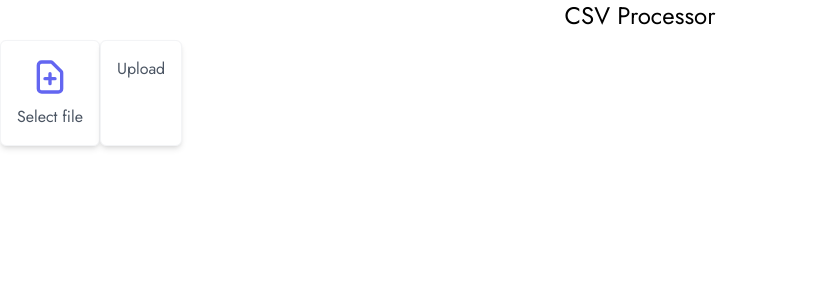
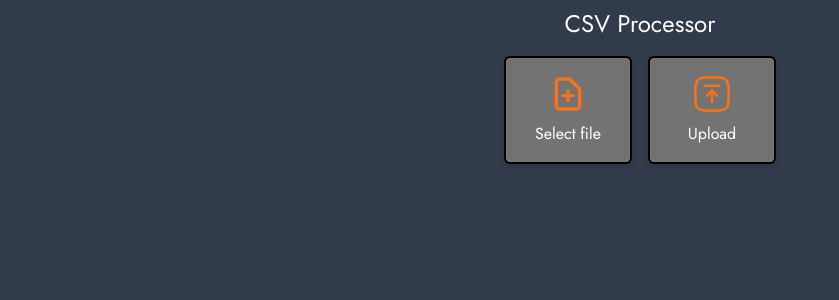
Before and after one commit to diegooldenburg/CsvProcessor, a React (Create React App) app in the folder client/: page / in a window 1280 px wide. Shown: the top 300 px of the page, without its empty margins (0-839 px from the left). Built offline with nearby package versions, Linux system fonts and the light colour scheme.

Commit message:
saving before breaking up components

```diff
--- a/client/src/App.js
+++ b/client/src/App.js
@@ -7,7 +7,9 @@ axios.defaults.baseURL = "https://localhost:5001";
 function App() {
   return (
     <div className="App">
-      <h1 class="mb-2 text-center font-display text-2xl">CSV Processor</h1>
+      <h1 class="mb-4 mt-2 text-center font-display text-2xl text-white">
+        CSV Processor
+      </h1>
       <FileUpload />
     </div>
   );
--- a/client/src/components/S3Upload/S3Upload.js
+++ b/client/src/components/S3Upload/S3Upload.js
@@ -31,15 +31,15 @@ const FileUpload = () => {
   };
 
   return (
-    <div class="flex">
-      <div class="rounded-md border border-gray-100 bg-white p-4 shadow-md">
+    <div class="flex place-content-center gap-4">
+      <div class="rounded-md border-2 border-black bg-neutral-500 p-4 shadow-md hover:bg-neutral-400 w-32">
         <label
           for="upload"
           class="flex flex-col items-center gap-2 cursor-pointer"
         >
           <svg
             xmlns="http://www.w3.org/2000/svg"
-            class="h-10 w-10 fill-white stroke-indigo-500"
+            class="h-10 w-10 fill-transparent stroke-orange-500"
             viewBox="0 0 24 24"
             stroke="currentColor"
             stroke-width="2"
@@ -50,7 +50,7 @@ const FileUpload = () => {
               d="M9 13h6m-3-3v6m5 5H7a2 2 0 01-2-2V5a2 2 0 012-2h5.586a1 1 0 01.707.293l5.414 5.414a1 1 0 01.293.707V19a2 2 0 01-2 2z"
             />
           </svg>
-          <span class="text-gray-600 font-display">Select file</span>
+          <span class="text-white font-display">Select file</span>
         </label>
         <input
           id="upload"
@@ -61,9 +61,28 @@ const FileUpload = () => {
       </div>
       <button
         onClick={handleFileUpload}
-        className="flex flex-col items-center gap-2 bg-white border border-gray-100 p-4 shadow-md rounded-md cursor-pointer hover:bg-gray-50"
+        className="flex flex-col items-center gap-2 bg-neutral-500 border-2 border-black p-4 shadow-md rounded-md cursor-pointer hover:bg-neutral-400 w-32"
       >
-        <span className="text-gray-600 font-display">Upload</span>
+        <svg
+          xmlns="http://www.w3.org/2000/svg"
+          class="h-10 w-10 fill-transparent stroke-orange-500"
+          viewBox="0 0 24 24"
+          stroke="currentColor"
+          stroke-width="2"
+        >
+          <path
+            d="M12 17L12 10M12 10L15 13M12 10L9 13"
+            stroke-width="1.5"
+            stroke-linecap="round"
+            stroke-linejoin="round"
+          />
+          <path d="M16 7H12H8" stroke-width="1.5" stroke-linecap="round" />
+          <path
+            d="M2 12C2 7.28595 2 4.92893 3.46447 3.46447C4.92893 2 7.28595 2 12 2C16.714 2 19.0711 2 20.5355 3.46447C22 4.92893 22 7.28595 22 12C22 16.714 22 19.0711 20.5355 20.5355C19.0711 22 16.714 22 12 22C7.28595 22 4.92893 22 3.46447 20.5355C2 19.0711 2 16.714 2 12Z"
+            stroke-width="1.5"
+          />
+        </svg>
+        <span className="text-white font-display ">Upload</span>
       </button>
     </div>
   );
--- a/client/src/index.css
+++ b/client/src/index.css
@@ -11,3 +11,7 @@ code {
   font-family: source-code-pro, Menlo, Monaco, Consolas, "Courier New",
     monospace;
 }
+
+html {
+  background-color: #313b4b;
+}
```
